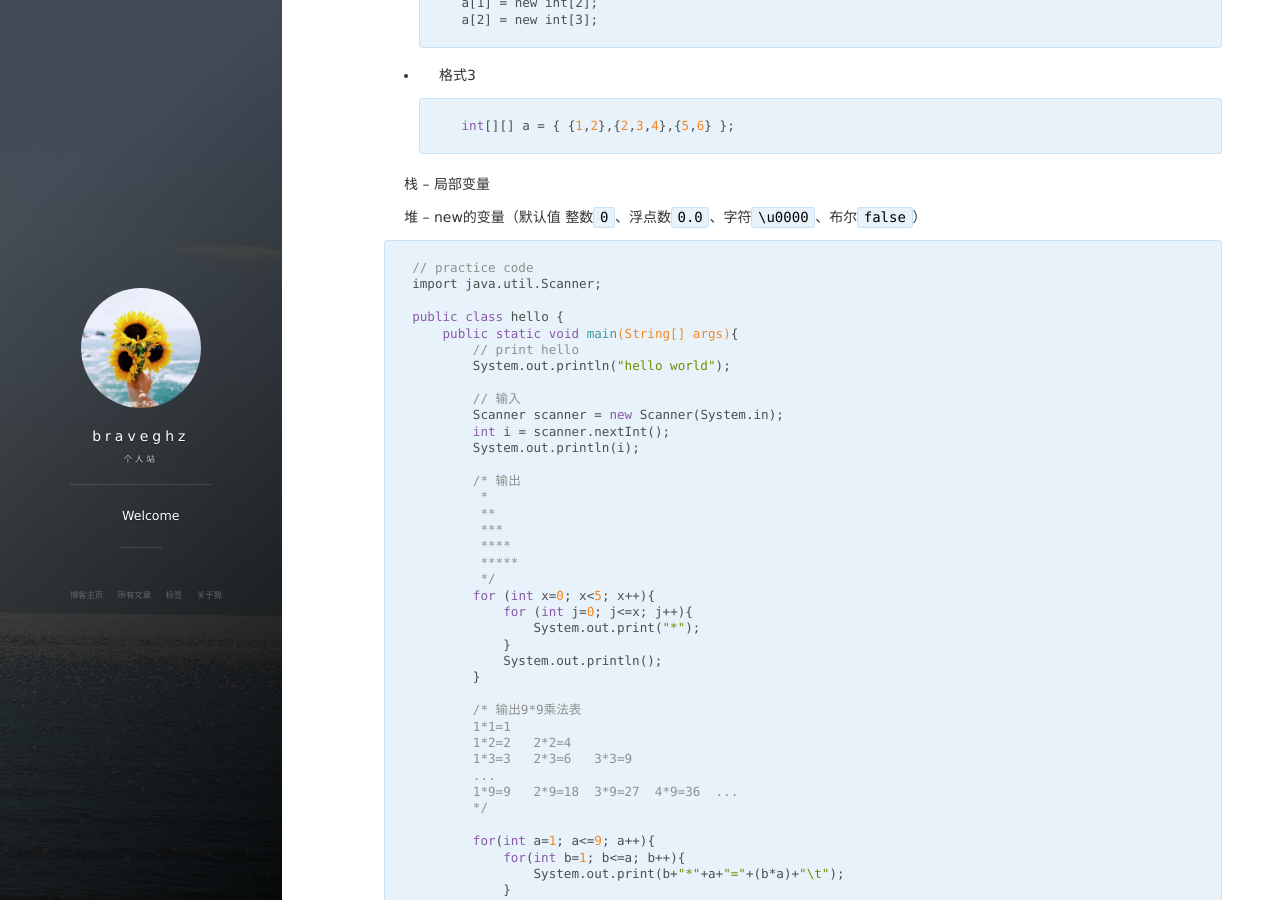
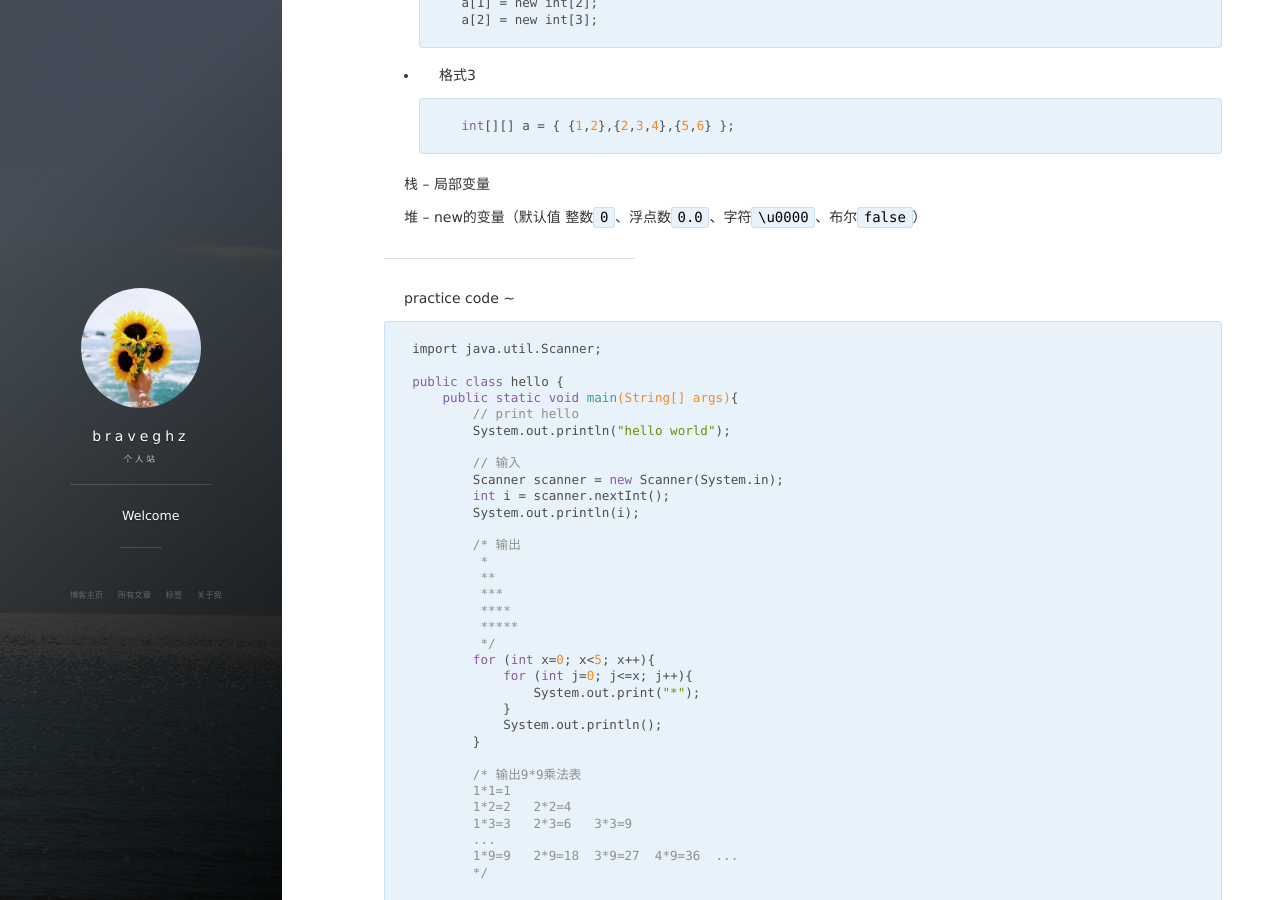
Before and after one commit to braveghz/braveghz.github.io, a Jekyll site: the page built from _posts/2018-07-09-(一)Java基础语法.md, in a window 1280 px wide and 900 px high, scrolled down 2032 px. Built offline with Jekyll 4.4.1, drawn with Linux system fonts in a browser that asks for light colours; nearby versions of some CDN libraries; comment, search, counter and statistics services are not loaded.

````diff
--- a/_posts/2018-07-09-(一)Java基础语法.md
+++ b/_posts/2018-07-09-(一)Java基础语法.md
@@ -136,8 +136,11 @@ label:while(true){
 
 堆 -- new的变量（默认值 整数`0`、浮点数`0.0`、字符`\u0000`、布尔`false`）
 
+----
+
+practice code ~
+
 ```java
-// practice code
 import java.util.Scanner;
 
 public class hello {
````
